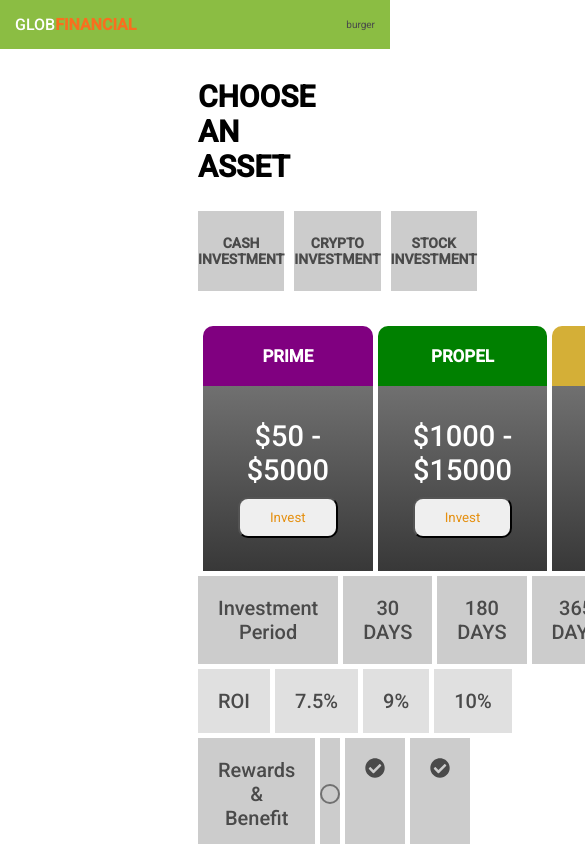
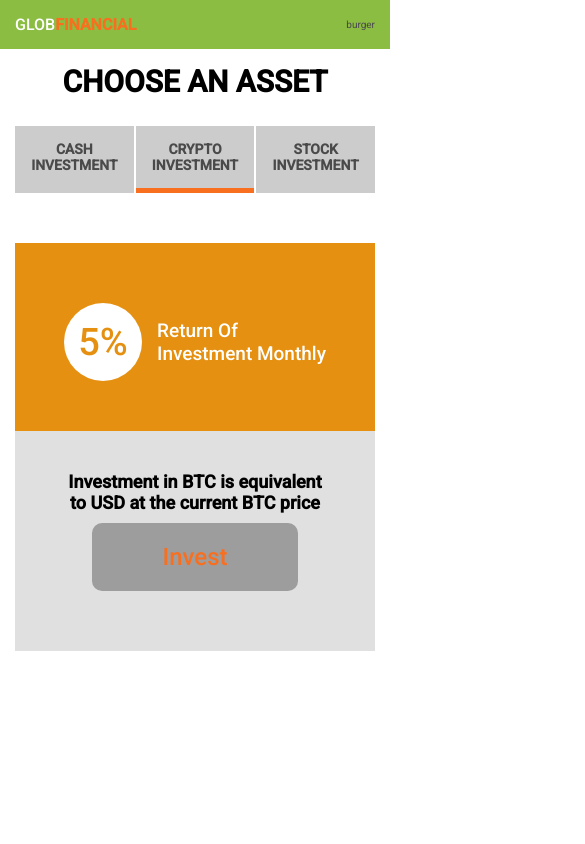
Before and after one commit to georgebsmith-tech/glob-financial-client, a Next.js app: page /choose-asset in a window 390 px wide. Both pictures are taken after a click on the element "CRYPTO INVESTMENT". Shown: the top 844 px of the page, 585 px wide, since content can reach past the window. Built offline with nearby package versions, Linux system fonts and the light colour scheme.

Commit message:
designed part of the mobile view for the assets page

```diff
--- a/components/Header/GuestHeader.jsx
+++ b/components/Header/GuestHeader.jsx
@@ -14,7 +14,10 @@ const GuestHeader = ({ children }) => {
             <div>
 
                 <nav className="bg-brand-green">
-                    <div className="flex align-center space-between p15">
+                    <Link href="/">
+
+
+                        <a className="flex align-center space-between p15 ">
 
                             <h2>
                                 <span className="bold f16 fw">GLOB</span><span className="f16 fo">
@@ -24,7 +27,8 @@ const GuestHeader = ({ children }) => {
                             <div>
                                 burger
                     </div>
-                    </div>
+                        </a>
+                    </Link>
                 </nav>
 
 
--- a/configs/links.js
+++ b/configs/links.js
@@ -1,5 +1,6 @@
 const links = {
     signUp: '/sign-up',
+    signIn: '/sign-in',
     dashboard: "/dashboard",
     withdrawal: "/withdrawal",
     withdrawalDetails: "/withdrawal-details"
--- a/pages/choose-asset.js
+++ b/pages/choose-asset.js
@@ -1,12 +1,16 @@
 import Head from 'next/head'
-import styles from '../styles/Home.module.css'
+import { useState } from 'react'
+import styles from '../styles/Assets.module.css'
 import { FaCheckCircle } from 'react-icons/fa'
+import links from '../configs/links'
+import Link from 'next/link'
 
 export default function Home() {
+    const [invType, setInvType] = useState("cash")
     const style = {
         investCat: {
-            paddingTop: 24,
-            paddingBottom: 24,
+            paddingTop: 15,
+            paddingBottom: 15,
             textAlign: "center",
             fontSize: 14,
             backgroundColor: "#CCCCCC",
@@ -14,25 +18,37 @@ export default function Home() {
             fontWeight: "bold"
         }
     }
+
+    let content;
+    if (invType === "crypto") {
+        content = <Crypto />
+    } else if (invType === "cash") {
+        content = <Cash />
+    }
     return (
-        <main style={{ margin: "30px 198px" }}>
+        <main className="container">
             <h1 style={{ fontSize: 30, fontWeight: "bold", color: "#000000", marginBottom: 27 }}
                 className="center-text">
                 CHOOSE AN ASSET
         </h1>
 
-            <div style={{ display: "grid", gridTemplateColumns: "repeat(3,1fr)", columnGap: 10 }}>
-                <div style={style.investCat}>
-                    CASH INVESTMENT
-                </div>
-                <div style={style.investCat}>
-                    CRYPTO INVESTMENT
-                </div>
-                <div style={style.investCat}>
-                    STOCK INVESTMENT
-                </div>
+            <div style={{ display: "grid", gridTemplateColumns: "repeat(3,1fr)", columnGap: 2 }}>
+                {
+                    ["CASH", "CRYPTO", "STOCK"].map((type) => <div
+                        className={type.toLowerCase() === invType && styles.activeAsset}
+                        data-type={type}
+                        onClick={(e) => { setInvType(e.target.dataset.type.toLowerCase()) }}
+                        style={style.investCat}>
+                        {type} INVESTMENT
+                </div>)
+                }
+
+
             </div>
-
+            <section className="mt50">
+                {content}
+            </section>
+            {/*
             <section className="mt35">
                 <div style={{ display: "grid", gridTemplateColumns: "0.8fr repeat(3,1fr)", columnGap: 5 }}>
                     <div>
@@ -81,7 +97,7 @@ export default function Home() {
                     bg="#CCCCCC"
                 />
 
-            </section>
+            </section> */}
 
 
 
@@ -89,10 +105,99 @@ export default function Home() {
     )
 }
 
+const Crypto = () => {
+    return (
+        <div>
+            <div className="br10">
+                <div
+                    className="flex justify-center align-center"
+                    style={{
+                        backgroundColor: "#E59011",
+                        paddingTop: 60,
+                        paddingBottom: 50
+                    }}>
+                    <div
+                        className="round bold bw flex place-center"
+                        style={{
+                            width: 78, height: 78,
+                            fontSize: 38,
+                            color: "#E59011",
+                            marginRight: 15
+                        }}>
+                        5%
+                    </div>
+                    <div >
+                        <div className="f19 tw bold">
+                            Return Of
+                        </div>
+                        <div className="f19 tw bold">
+                            Investment Monthly
+                        </div>
+                    </div>
+
+                </div>
+                <div
+                    style={{
+                        backgroundColor: "#E0E0E0",
+                        padding: "40px 10px 60px 10px"
+                    }}>
+                    <div >
+                        <div className="tb f18 bolder center-text">
+                            Investment in BTC is equivalent
+                    </div>
+                        <div className="tb f18 bolder center-text">
+                            to USD at the current BTC price
+                        </div>
+                    </div>
+                    <div className="center-text">
+                        <Link href={links.invest || ""}>
+                            <a
+                                style={{
+                                    backgroundColor: "rgba(56, 56, 56, 0.4)",
+                                    padding: "20px 70px"
+                                }}
+                                className="text-brand-orange p20 f24 inline-block bold mt10 br10">
+                                Invest
+                        </a>
+
+                        </Link>
+                    </div>
+                </div>
+
+            </div>
+
+        </div>
+    )
+}
+
+const Cash = () => {
+    return (
+        <div>
+            <InvestmentAsset
+
+                bg="#800080"
+                asset="PRIME"
+                range="$50 - $5000"
+            />
+            <InvestmentAsset
+                bg="#008000"
+                asset="PROPEL"
+                range="$1000 - $15000"
+            />
+            <InvestmentAsset
+                bg="#D4AF37"
+                asset="PROSPER"
+                range="$500 & ABOVE"
+            />
+        </div>
+    )
+}
+
+
 
 const InvestmentAsset = ({ range, asset, bg }) => {
     return (
-        <div>
+        <div className="mb20">
             <h3
                 style={{ borderRadius: "10px 10px 0 0", backgroundColor: bg }}
                 className="f17 p20 center-text fw" >
--- /dev/null
+++ b/styles/Assets.module.css
@@ -0,0 +1,3 @@
+.activeAsset{
+    border-bottom:5px solid #F86F1F;
+}
--- a/styles/globals.css
+++ b/styles/globals.css
@@ -365,3 +365,16 @@ grid-template-columns: repeat(7,1fr);
 .bd{
   border: 1px solid #707070;
 }
+
+.round{
+  border-radius:100px;
+}
+
+.place-center{
+  justify-content: center;
+  align-items: center;
+}
+
+.inline-block{
+  display: inline-block;
+}
```
Also changed, not shown: pages/sign-up.js (+32 -3 lines). Lines whose indentation alone changed are shown as unchanged.
